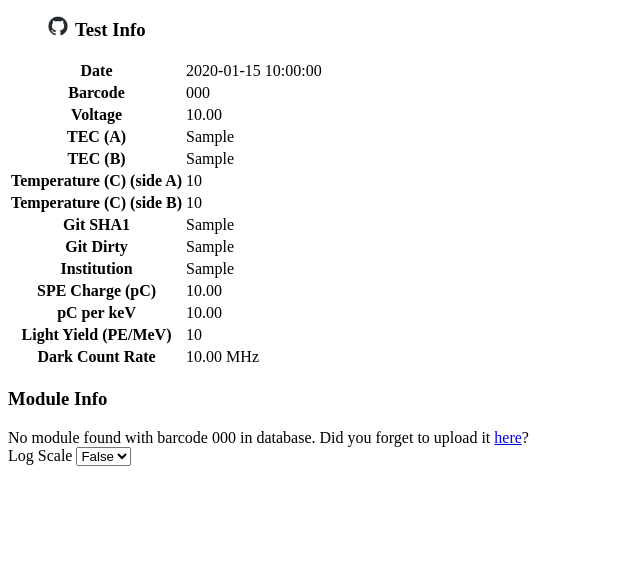
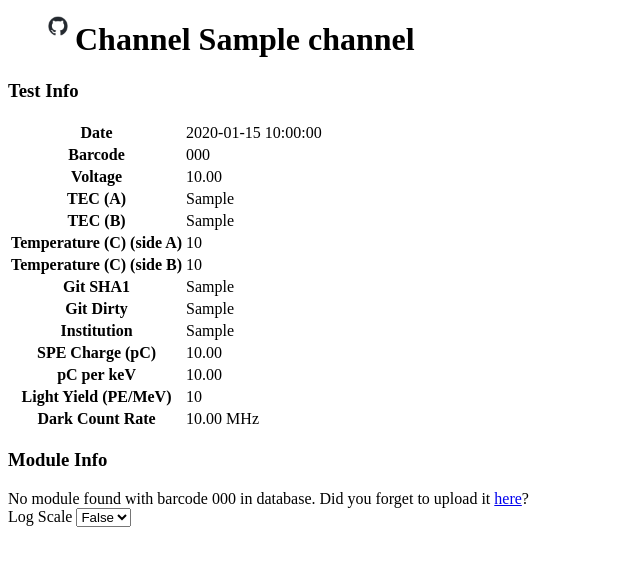
Before and after one commit to CaltechPrecisionTiming/qaqc_jig, a Flask app: template website/btl_testing/templates/channel_status.html in a window 1280 px wide. Shown: the part 117-683 px from the top of the page, without its empty margins (0-640 px from the left). Run offline with Flask 3, Linux system fonts and the light colour scheme; the template is opened without the code that fills it: most values are stand-ins (such as "Sample title", 1, 10 or a date in 2020); parts of the project's set-up code (start-up, migrations or seed data) failed here and were passed over; some libraries are stand-ins or nearby versions.

Commit message:
add channel number to webpage

```diff
--- a/website/btl_testing/templates/channel_status.html
+++ b/website/btl_testing/templates/channel_status.html
@@ -16,6 +16,9 @@
 	Error: {{ error }}
 	</div>
 	{% else %}
+	<div class="row">
+            <h1 class="text-center"> Channel {{ info['channel'] }}</h1>
+        </div>
 	<div class="row">
 	    <div class="col-md-4">
                 <h3>Test Info</h3>
```
